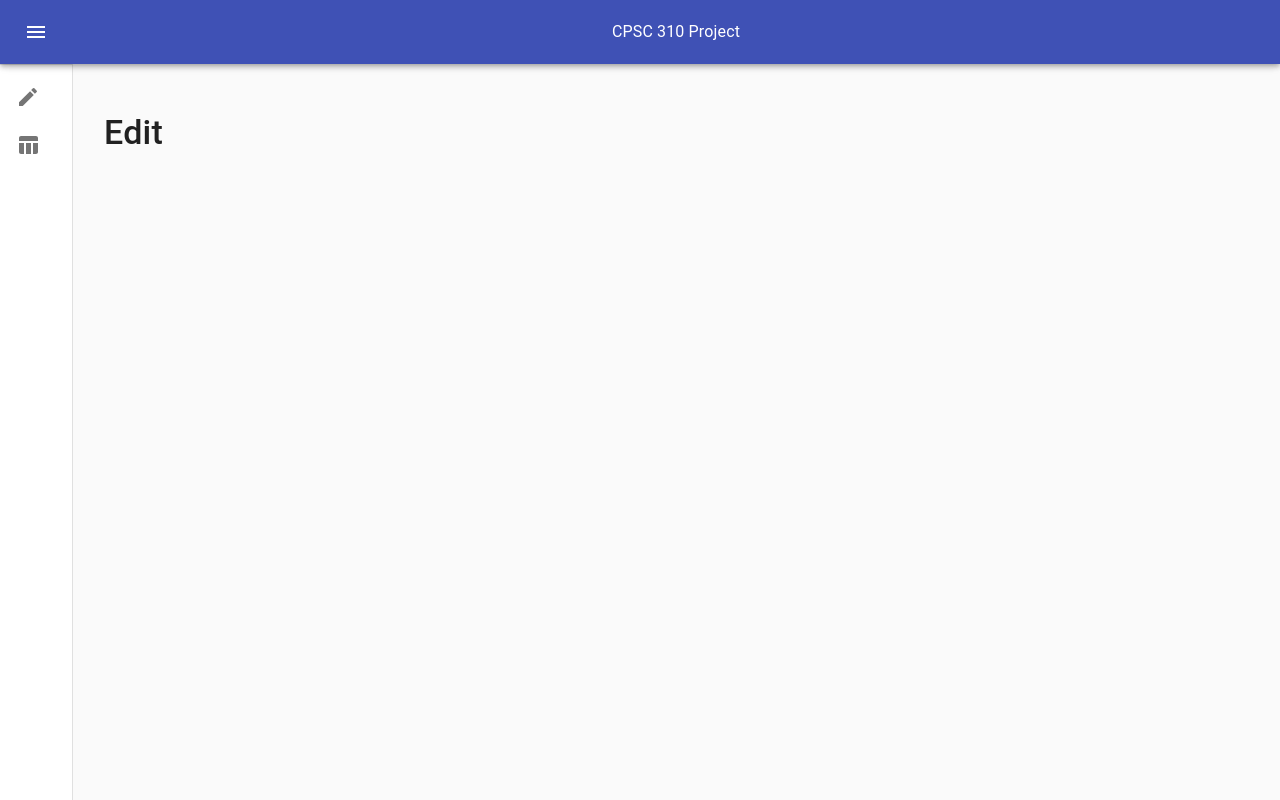
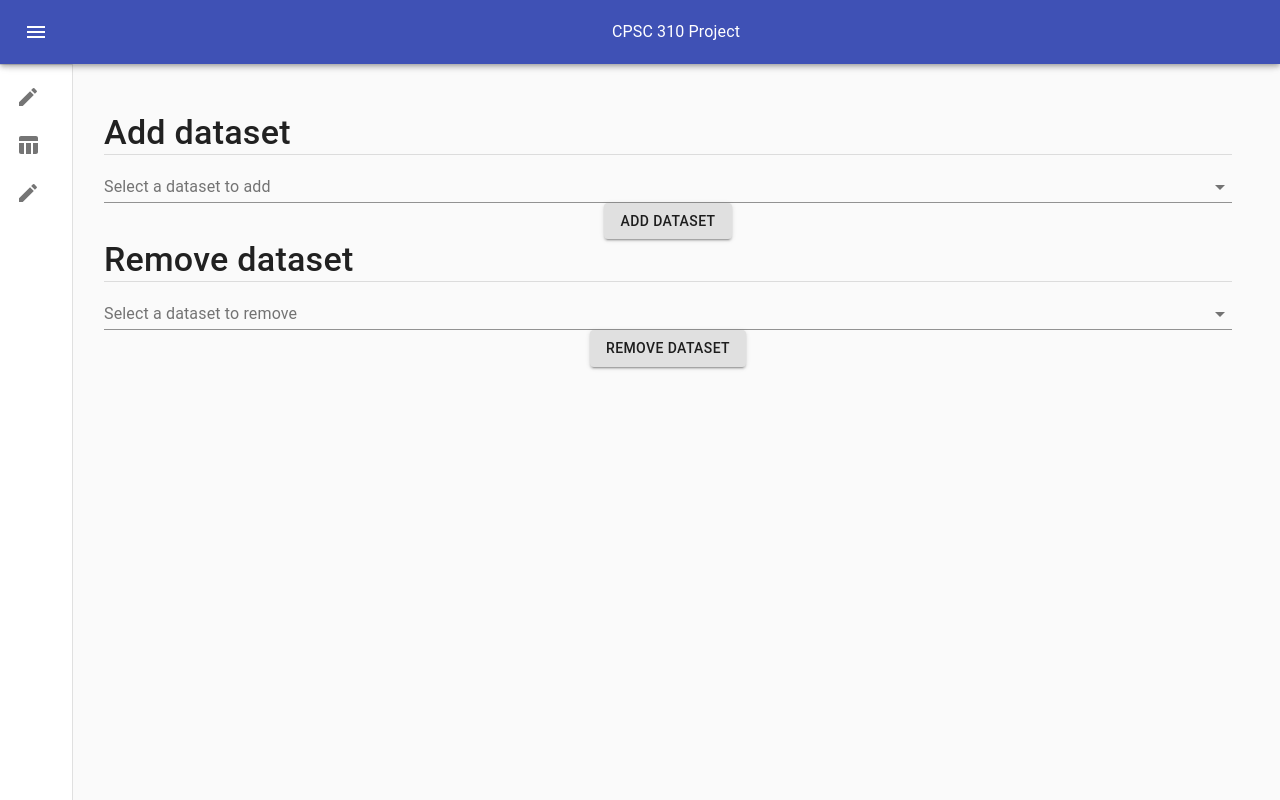
Before and after one commit to edwardchchen/Campus-explorer, a React (Create React App) app in the folder frontend/: page /#/edit in a window 1280 px wide. Built offline with nearby package versions, Linux system fonts and the light colour scheme.

Commit message:
added some contents under edit page

```diff
--- a/frontend/src/components/Navbar.js
+++ b/frontend/src/components/Navbar.js
@@ -16,8 +16,8 @@ import ListItem from '@material-ui/core/ListItem';
 import ListItemIcon from '@material-ui/core/ListItemIcon';
 import ListItemText from '@material-ui/core/ListItemText';
 import {Link} from "react-router-dom";
-import EditIcon from '@mui/icons-material/Edit';
-import TableChartIcon from '@mui/icons-material/TableChart';
+import EditIcon from '@material-ui/icons/Edit';
+import TableChartIcon from '@material-ui/icons/TableChart';
 const drawerWidth = 240;
 
 //code modified from material UI's demo on the app bar
@@ -148,12 +148,17 @@ export default function Navbar() {
 				<List>
 					<ListItem component={Link} to="/edit">
 						<ListItemIcon>{<EditIcon />}</ListItemIcon>
-						<ListItemText primary={"Edit Items"} />
+						<ListItemText primary={"Add/Remove Datasets"} />
 					</ListItem>
 					<ListItem component={Link} to="/list">
 						<ListItemIcon>{<TableChartIcon />}</ListItemIcon>
-						<ListItemText primary={"List Items"} />
+						<ListItemText primary={"List Datasets"} />
 					</ListItem>
+					<ListItem component={Link} to="/query">
+						<ListItemIcon>{<EditIcon />}</ListItemIcon>
+						<ListItemText primary={"Query Datasets"} />
+					</ListItem>
+
 				</List>
 			</Drawer>
 			<main className={classes.content}>
--- a/frontend/src/pages/EditPage.js
+++ b/frontend/src/pages/EditPage.js
@@ -1,6 +1,7 @@
 import Typography from "@material-ui/core/Typography";
-import {Container} from "@material-ui/core";
+import {Button, Container, Divider, FormControl, InputLabel, MenuItem, Select} from "@material-ui/core";
 import {makeStyles} from '@material-ui/core/styles';
+import React from "react";
 const useStyles = makeStyles((theme) => ({
 	title:{
 		fontWeight: 500,
@@ -11,12 +12,58 @@ const useStyles = makeStyles((theme) => ({
 }));
 
 export default function EditPage(props){
+	const [datasetToAdd, setDataSetToAdd] = React.useState('');
+	const [datasetToRemove, setDataSetToRemove] = React.useState('');
+
 	const classes = useStyles()
 	return(
+		<div>
 		<Container>
 			<Typography align={'left'} variant="h4" className={classes.title}>
-				Edit
+				Add dataset
 			</Typography>
+			<Divider/>
+			<FormControl fullWidth>
+				<InputLabel id="select">Select a dataset to add</InputLabel>
+				<Select
+					labelId="demo-simple-select-label"
+					id="demo-simple-select"
+					value={datasetToAdd}
+					label="Age"
+					onChange={(event)=>setDataSetToAdd(event.target.value)}
+				>
+					<MenuItem value={""}>None</MenuItem>
+					<MenuItem value={"courses"}>Courses</MenuItem>
+					<MenuItem value={"rooms"}>Rooms</MenuItem>
+				</Select>
+			</FormControl>
+			<Button variant="contained">
+				Add Dataset
+			</Button>
 		</Container>
-		)
+		<Container>
+			<Typography align={'left'} variant="h4" className={classes.title}>
+				Remove dataset
+			</Typography>
+			<Divider/>
+			<FormControl fullWidth>
+				<InputLabel id="select">Select a dataset to remove</InputLabel>
+				<Select
+					labelId="demo-simple-select-label"
+					id="demo-simple-select"
+					value={datasetToRemove}
+					label="Age"
+					onChange={(event)=>setDataSetToRemove(event.target.value)}
+				>
+					<MenuItem value={"courses"}>Courses</MenuItem>
+					<MenuItem value={"rooms"}>Rooms</MenuItem>
+				</Select>
+			</FormControl>
+			<Button variant="contained">
+				Remove Dataset
+			</Button>
+		</Container>
+		</div>
+
+)
 }
```
Also changed, not shown: frontend/src/pages/QueryPage.js (added, +14 -0 lines).
